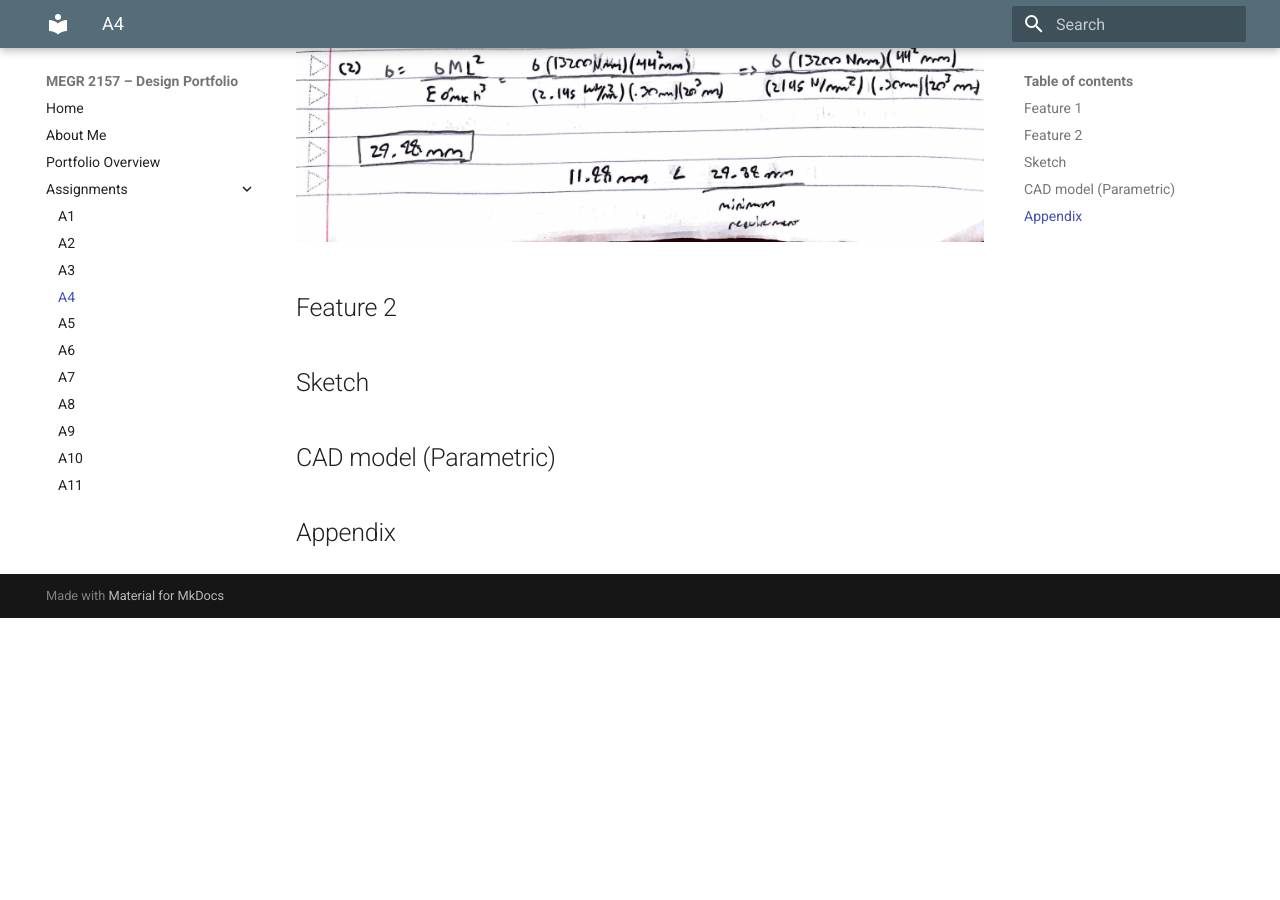
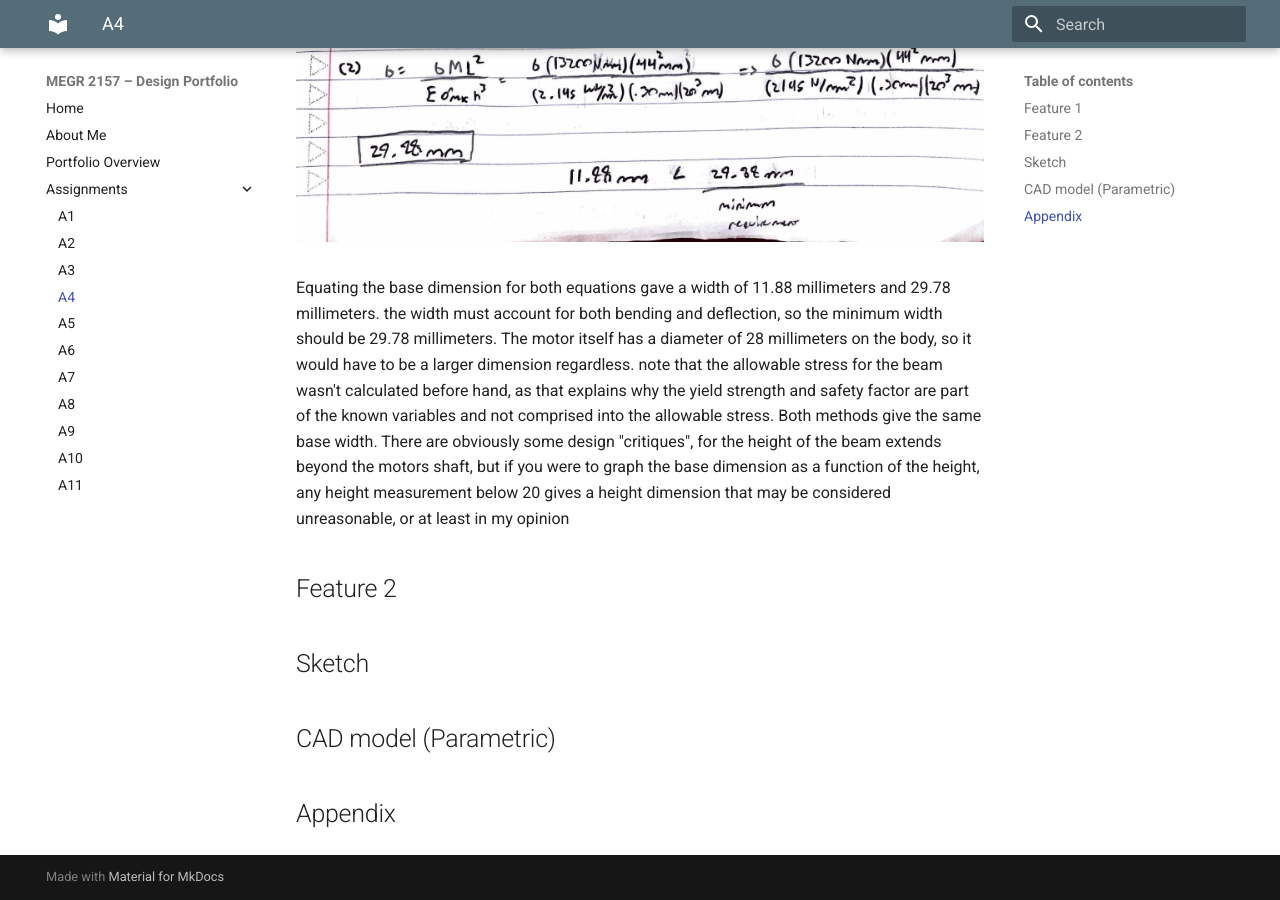
Before and after one commit to ajchiocca/megr2157-portfolio, an MkDocs documentation site: the page built from docs/assignments/A04/index.md, in a window 1280 px wide and 900 px high, scrolled down 1699 px. Built offline with MkDocs 1.6.1 and Material for MkDocs 9.7.7, drawn with Linux system fonts in a browser that asks for light colours; before the commit the page ends 2317 px from its top, so only the background shows below that.

Commit message:
Update index.md with width calculation details
Added explanation of width calculations and design critiques for beam dimensions.

```diff
--- a/docs/assignments/A04/index.md
+++ b/docs/assignments/A04/index.md
@@ -23,6 +23,9 @@ yield strength of PETG (Sy) = 50 MPa
 <br>
 <br>
 ![Ft1w](Ft1w.png)
+<br>
+<br>
+Equating the base dimension for both equations gave a width of 11.88 millimeters and 29.78 millimeters. the width must account for both bending and deflection, so the minimum width should be 29.78 millimeters. The motor itself has a diameter of 28 millimeters on the body, so it would have to be a larger dimension regardless. note that the allowable stress for the beam wasn't calculated before hand, as that explains why the yield strength and safety factor are part of the known variables and not comprised into the allowable stress. Both methods give the same base width. There are obviously some design "critiques", for the height of the beam extends beyond the motors shaft, but if you were to graph the base dimension as a function of the height, any height measurement below 20 gives a height dimension that may be considered unreasonable, or at least in my opinion
 
 
 ## Feature 2
```
